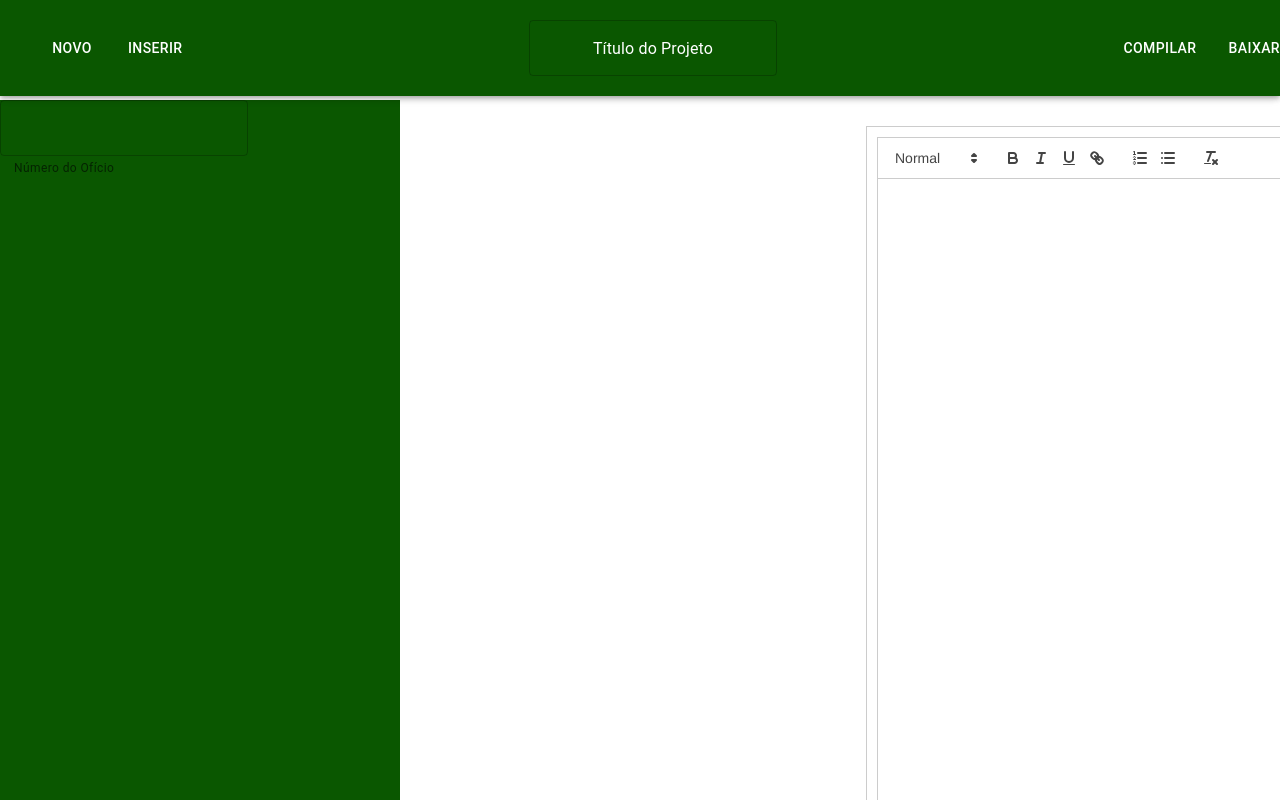
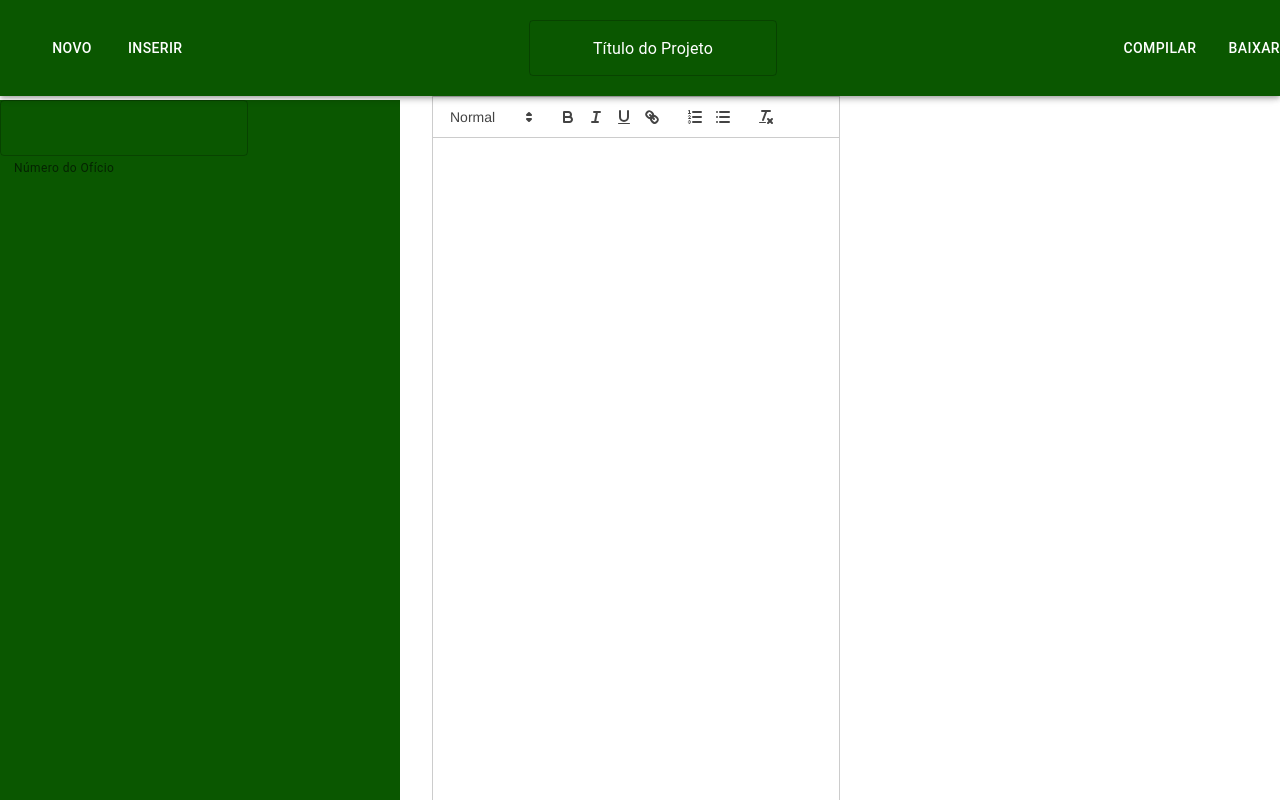
Before and after one commit to andretokumoto/TCC-FE, a React (Create React App) app in the folder my-app/: page / in a window 1280 px wide. Built offline with nearby package versions, Linux system fonts and the light colour scheme.

Commit message:
posicionamento do editor de texto

```diff
--- a/my-app/src/components/editor/editor.css
+++ b/my-app/src/components/editor/editor.css
@@ -1,13 +1,14 @@
-.text_field {
-    border: 1px solid #ccc;
-    padding: 10px;
-    height: 300px;
-    max-height: 600px;
-    overflow-y: auto;
-    width: 500px;
-    font-family: Arial;
-    font-size: 16px;
-    margin-top: 100px;
-    margin-left: 650px;
-    white-space: pre-wrap;
-}
+.editor-container {
+    display: flex;
+    justify-content: left;
+    align-items: flex-start;
+    height: calc(100vh - 64px); /* Altura total da tela menos a altura da barra superior */
+    margin-top: 64px; /* Altura da barra superior para alinhar corretamente */
+    margin-left: 400px; /* Largura da barra lateral */
+    padding: 1rem;
+  }
+
+  .react-quill {
+    width: 50%; /* Ocupa metade do espaço restante */
+    height: 100%;
+  }
--- a/my-app/src/components/editor/editor.jsx
+++ b/my-app/src/components/editor/editor.jsx
@@ -16,17 +16,7 @@ function Editor() {
         value={conteudo}
         onChange={handleChange}
         theme="snow"
-                style={{
-                    height: '800px',
-                    maxHeight: '800px',
-                    width: '600px',
-                    marginTop: '110px',
-                    marginLeft: '450px',
-                    border: '1px solid #ccc',
-                    padding: '10px',
-                    fontFamily: 'Arial',
-                    fontSize: '16px'
-                }}
+        className="react-quill"
       />
     </div>
   );
--- a/my-app/src/pages.jsx
+++ b/my-app/src/pages.jsx
@@ -15,7 +15,6 @@ const Exibe = (props) => {
           <div className="sidebar">
             <SideBar />
           </div>
-
           <div className='file_view'>
             <Editor />
           </div>
--- a/my-app/src/style/pages.css
+++ b/my-app/src/style/pages.css
@@ -18,7 +18,7 @@
 
   /* Estilos para a área de visualização do arquivo */
   .file_view {
-    margin-left: 400px; /* Margem esquerda para empurrar o conteúdo para o lado da barra lateral */
+    margin-left: 0px; /* Margem esquerda para empurrar o conteúdo para o lado da barra lateral */
     flex-grow: 1;
     padding: 1rem;
     overflow-y: auto; /* Permitir rolagem vertical se necessário */
```
Lines whose indentation alone changed are shown as unchanged.
